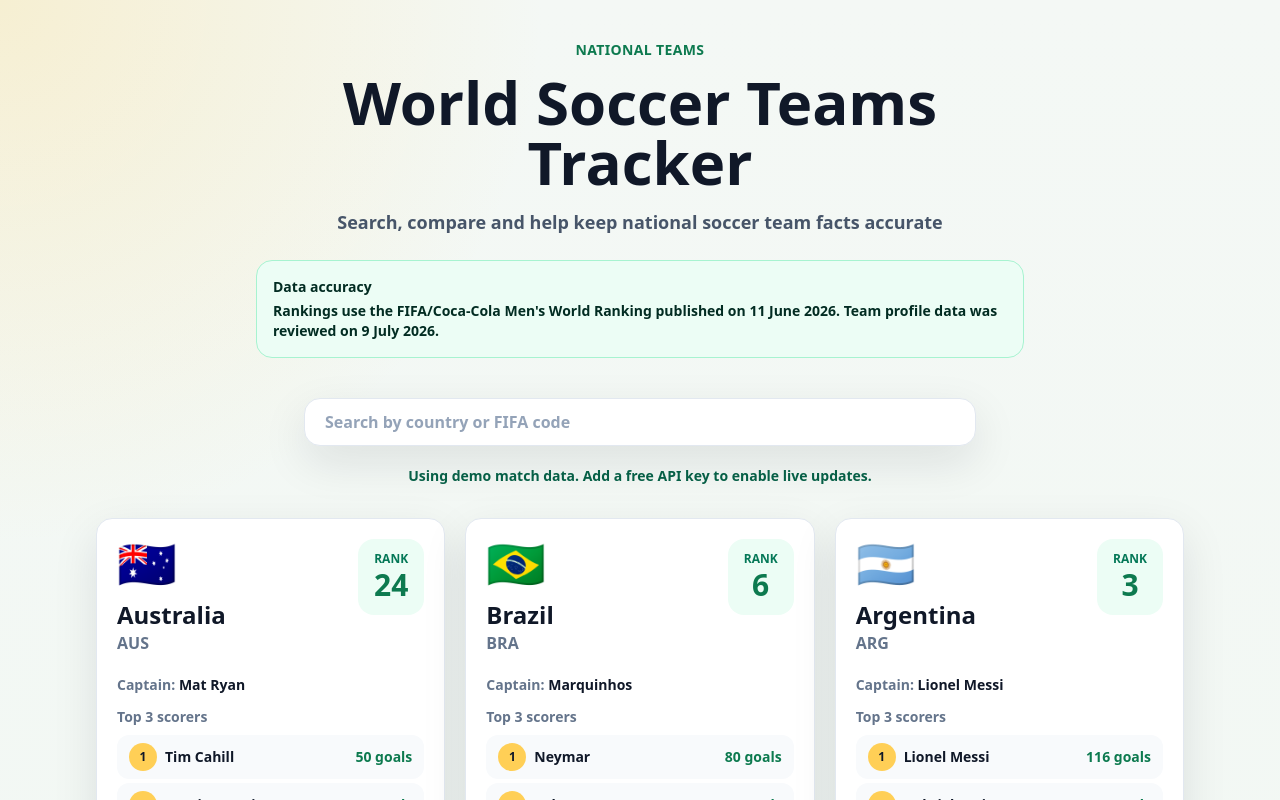
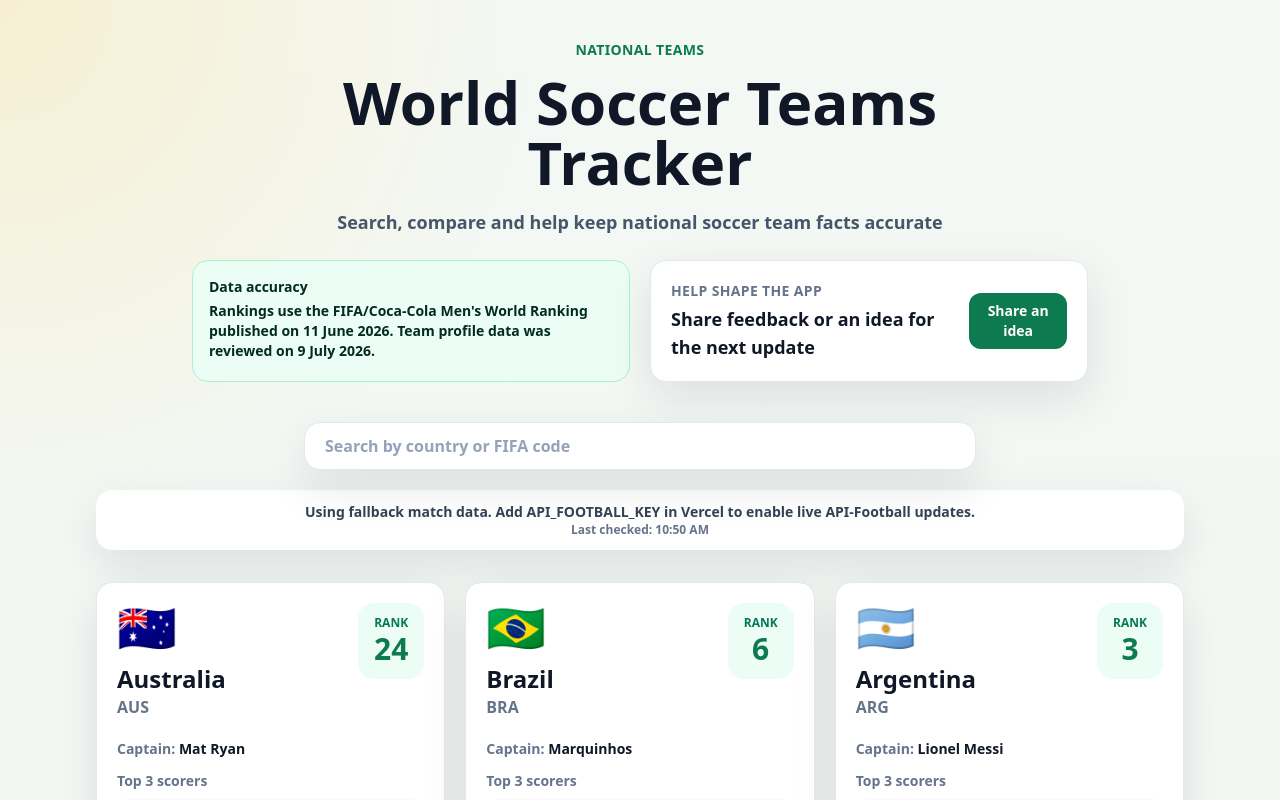
Before and after one commit to Neilcon11/world-soccer-teams-tracker, a Next.js app: page / in a window 1280 px wide. Shown: the top 800 px of the page. Built offline with nearby package versions, Linux system fonts and the light colour scheme.

Commit message:
Update page.tsx

```diff
--- a/src/app/page.tsx
+++ b/src/app/page.tsx
@@ -1,8 +1,16 @@
 import { DataQualityNote } from "@/components/DataQualityNote";
-import { TeamGrid } from "@/components/TeamGrid";
+import { IdeaFeedback } from "@/components/IdeaFeedback";
+import { LiveTeamGrid } from "@/components/LiveTeamGrid";
 import { teams } from "@/data/teams";
+import type { TeamWithMatch } from "@/types/team";
 
 export default function Home() {
+  const initialTeams: TeamWithMatch[] = teams.map((team) => ({
+    ...team,
+    latestMatch: team.lastMatchFallback,
+    isUsingDemoMatchData: true,
+  }));
+
   return (
     <main>
       <section className="mx-auto w-full max-w-6xl px-4 py-10 text-center sm:px-6 lg:px-8">
@@ -11,11 +19,12 @@ export default function Home() {
           <h1 className="mt-3 text-4xl font-black text-night sm:text-6xl">World Soccer Teams Tracker</h1>
           <p className="mx-auto mt-4 max-w-2xl text-lg font-semibold text-slate-600">Search, compare and help keep national soccer team facts accurate</p>
         </div>
-        <div className="mx-auto mt-6 max-w-3xl text-left">
+        <div className="mx-auto mt-6 grid max-w-4xl gap-5 text-left lg:grid-cols-[1fr_1fr]">
           <DataQualityNote />
+          <IdeaFeedback />
         </div>
       </section>
-      <TeamGrid teams={teams} />
+      <LiveTeamGrid initialTeams={initialTeams} />
     </main>
   );
 }
```
